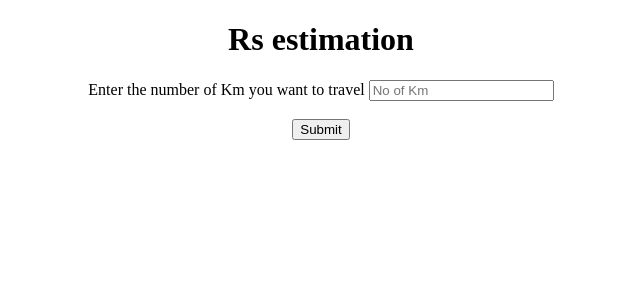
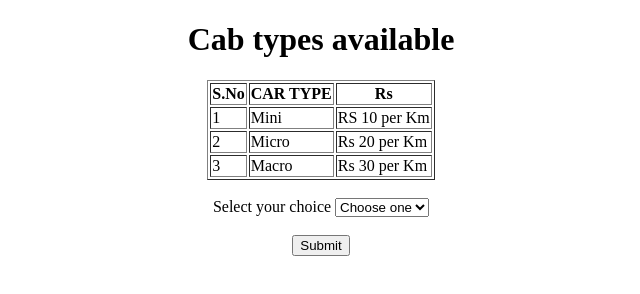
Before and after one commit to Nandhini8EdPert/CabApp-UI, a plain HTML site: page cabAvailabiliy.html in a window 1280 px wide. Shown: the whole page, without its empty margins (319-959 px from the left). Drawn offline with Linux system fonts and the light colour scheme.

Commit message:
Update cabAvailabiliy.html

```diff
--- a/cabAvailabiliy.html
+++ b/cabAvailabiliy.html
@@ -2,19 +2,36 @@
 <html>
 <head>
 <meta charset="ISO-8859-1">
-<title>km + rs calc</title>
+<title>CabTypes_types</title>
+<form action="getKm.html">
+<center>
+<h1>Cab types available</h1>
 </head>
-<center>
-<h1>Rs estimation</h1>
 <body>
-<form action="gstCalc.html">
-<label>Enter the number of Km you want to travel</label>
-<input type="number" name="km" placeholder="No of Km" required>
-
+<table border="1">
+<thead>
+<tr><th>S.No</th><th>CAR TYPE</th><th> Rs </th></tr>
+</thead>
+<tbody>
+<tr><td>1</td><td>Mini</td><td>RS 10 per Km</td>
+<tr><td>2</td><td>Micro</td><td>Rs 20 per Km</td>
+<tr><td>3</td><td>Macro</td><td>Rs 30 per Km</td>
+</tbody>
+</table>
+<br />
+<label for= "cars">Select your choice</label>
+<select id= "cars" name="cars">
+<option value="choose">Choose one</option>
+<option value="mini">Mini</option>
+<option value="micro">Micro</option>
+<option value="macro">Macro</option>
+<br />
+</select>
 <br />
 <br />
 <button>Submit</button>
 </center>
+
 </form>
 </body>
 </html>
```
